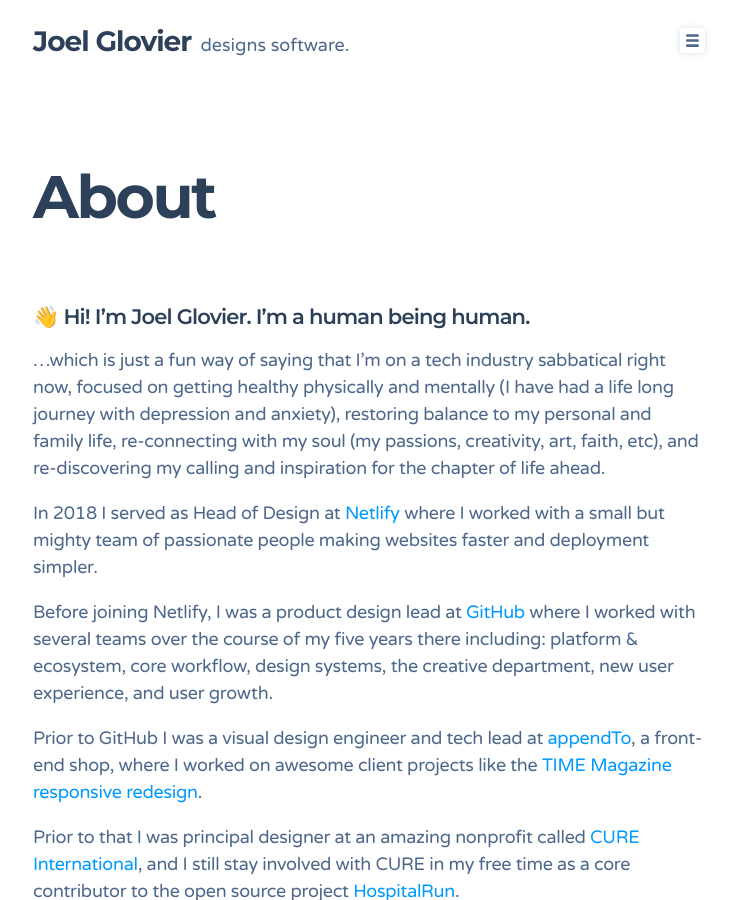
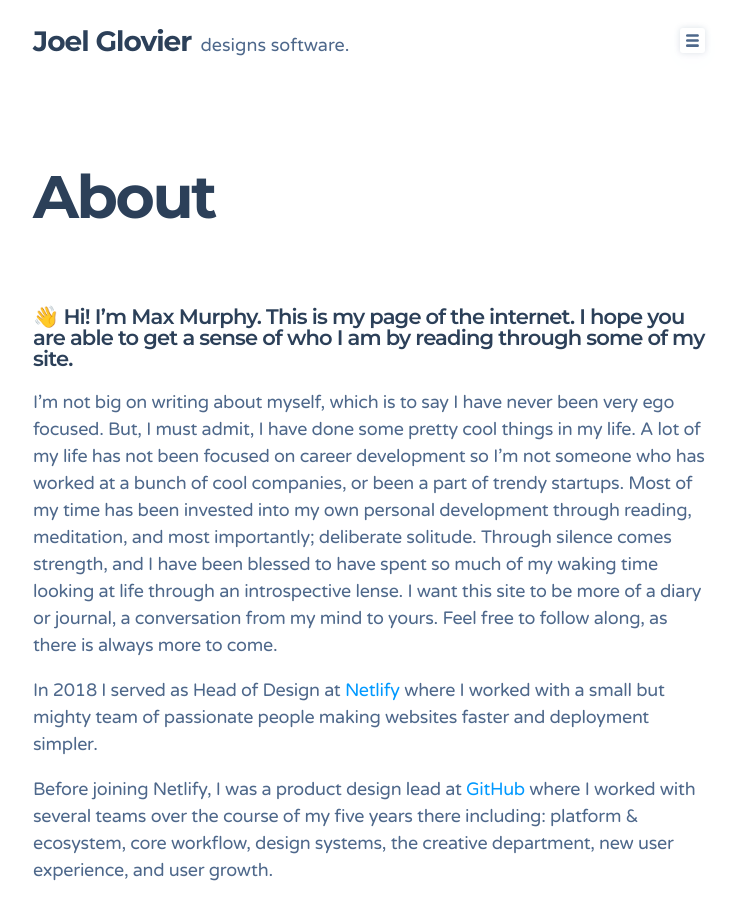
Before and after one commit to zenifold/max_page, a Jekyll site: the page built from about/index.md, in a window 1280 px wide and 900 px high. Shown: the whole window, without its empty margins (271-1008 px from the left). Built offline with Jekyll 4.4.1, drawn with Linux system fonts in a browser that asks for light colours; some web fonts are replaced.

Commit message:
About update
not the whole page but some info about me

```diff
--- a/about/index.md
+++ b/about/index.md
@@ -3,9 +3,9 @@ layout: page
 title: About
 ---
 
-### 👋 Hi! I’m Joel Glovier. I'm a human being human.
+### 👋 Hi! I’m Max Murphy. This is my page of the internet. I hope you are able to get a sense of who I am by reading through some of my site.
 
-...which is just a fun way of saying that I'm on a tech industry sabbatical right now, focused on getting healthy physically and mentally (I have had a life long journey with depression and anxiety), restoring balance to my personal and family life, re-connecting with my soul (my passions, creativity, art, faith, etc), and re-discovering my calling and inspiration for the chapter of life ahead.
+I'm not big on writing about myself, which is to say I have never been very ego focused. But, I must admit, I have done some pretty cool things in my life. A lot of my life has not been focused on career development so I'm not someone who has worked at a bunch of cool companies, or been a part of trendy startups. Most of my time has been invested into my own personal development through reading, meditation, and most importantly; deliberate solitude. Through silence comes strength, and I have been blessed to have spent so much of my waking time looking at life through an introspective lense. I want this site to be more of a diary or journal, a conversation from my mind to yours. Feel free to follow along, as there is always more to come.
 
 In 2018 I served as Head of Design at [Netlify](https://www.netlify.com/) where I worked with a small but mighty team of passionate people making websites faster and deployment simpler.
 
```
